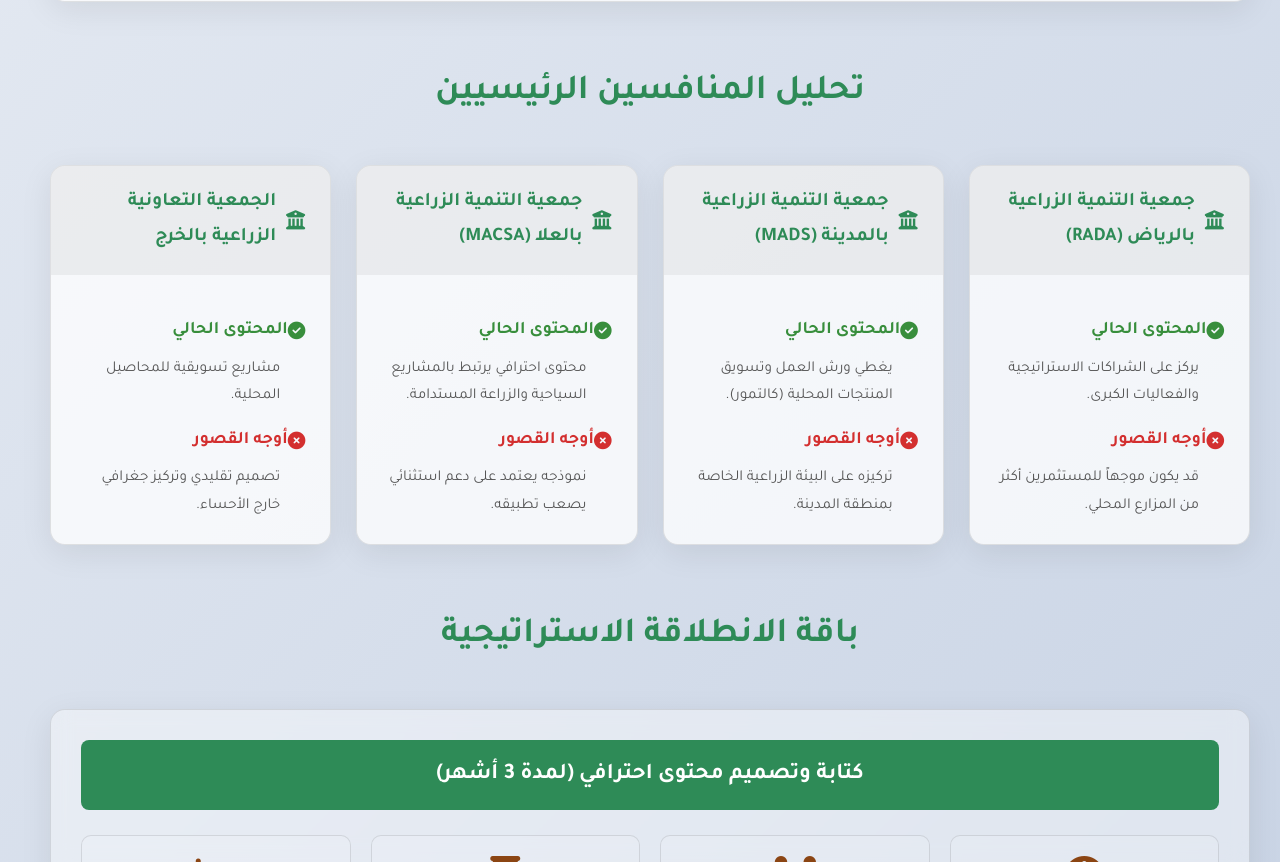
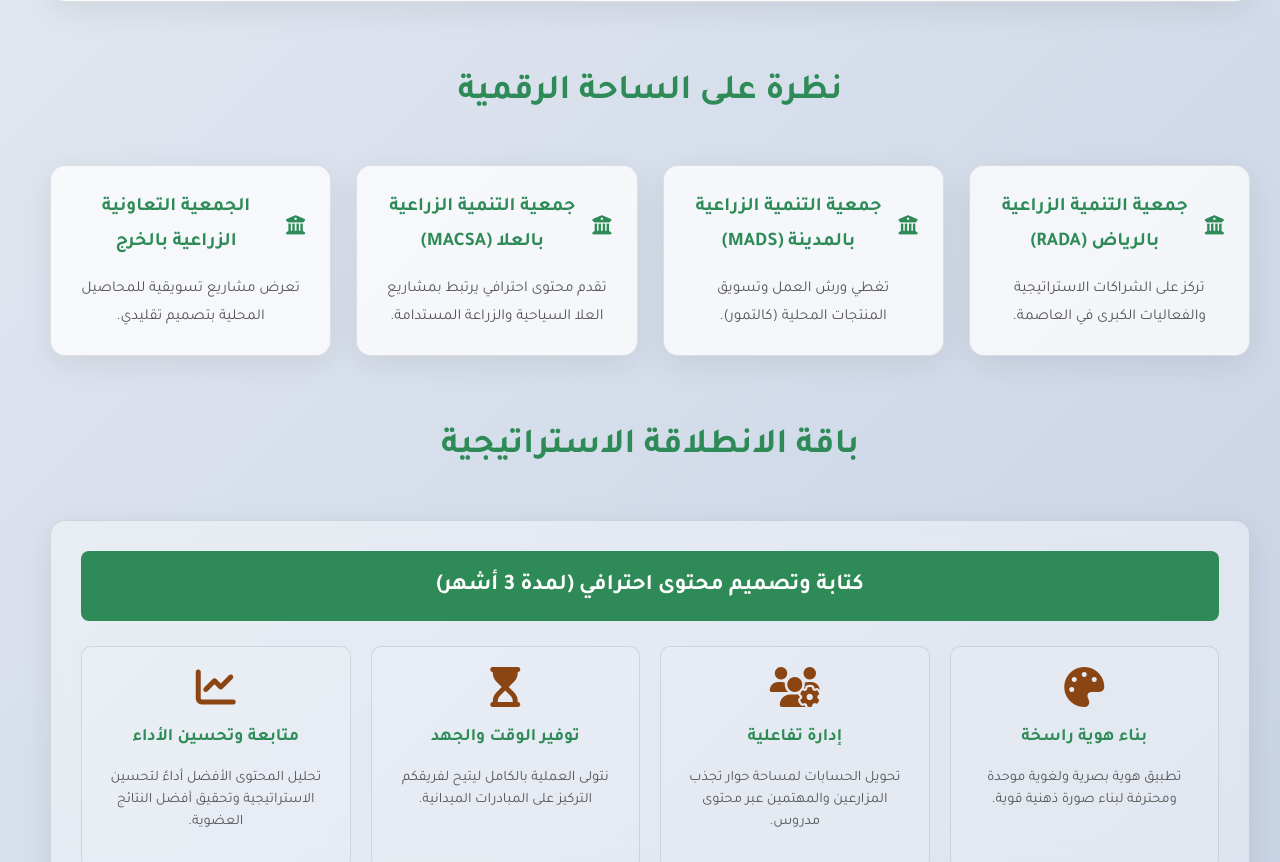
Before and after one commit to abozahran/view, a plain HTML site: page index.html in a window 1280 px wide. Shown: the part 1767-2629 px from the top of the page. Drawn offline with nearby package versions, Linux system fonts and the light colour scheme.

Commit message:
Update index.html

```diff
--- a/index.html
+++ b/index.html
@@ -93,17 +93,15 @@
         .flip-card h3 .fa-solid { font-size: 1.5em; display: block; margin-bottom: 15px; }
 
         /* --- Competitors Section Improved --- */
-        .competitor-card { padding: 0; overflow: hidden; transition: all 0.3s ease; }
+        .competitor-card { padding: 25px; transition: all 0.3s ease; text-align: center; }
         .competitor-card:hover { transform: translateY(-5px); box-shadow: 0 8px 20px var(--shadow-color); }
-        .competitor-card h3 { padding: 20px 25px; margin: 0; background-color: rgba(0,0,0,0.05); color: var(--primary-color); display: flex; align-items: center; font-size: 1.2em; }
-        body.dark-mode .competitor-card h3 { background-color: rgba(255,255,255,0.05); }
+        .competitor-card h3 { color: var(--primary-color); display: flex; align-items: center; justify-content: center; font-size: 1.2em; margin-top: 0; margin-bottom: 15px; }
         .competitor-card h3 .fa-solid { margin-left: 10px; }
-        .competitor-content { padding: 25px; }
-        .competitor-analysis { margin-top: 15px; text-align: right; }
-        .competitor-analysis h4 { margin: 0 0 8px 0; font-size: 1.1em; display: flex; align-items: center; }
-        .competitor-analysis p { margin: 0; padding-right: 25px; font-size: 0.95em; color: var(--text-secondary); }
-        .analysis-content h4 { color: #388E3C; }
-        .analysis-shortcoming h4 { color: #D32F2F; }
+        .competitor-card p {
+            color: var(--text-secondary);
+            font-size: 0.95em;
+            margin: 0;
+        }
 
         .service-title { text-align: center; padding: 15px; background-color: var(--primary-color); color: #fff; font-size: 1.4em; font-weight: bold; border-radius: 8px; margin-bottom: 25px; }
         .features-grid { display: grid; grid-template-columns: repeat(auto-fit, minmax(220px, 1fr)); gap: 20px; margin-top: 20px; }
@@ -170,12 +168,12 @@
         </section>
 
         <section id="competitors" class="section">
-            <h2 class="section-title" data-aos="fade-up">تحليل المنافسين الرئيسيين</h2>
+            <h2 class="section-title" data-aos="fade-up">نظرة على الساحة الرقمية</h2>
             <div class="grid-container">
-                <div class="card competitor-card" data-aos="fade-up" data-aos-delay="100"><h3><i class="fa-solid fa-building-columns"></i> جمعية التنمية الزراعية بالرياض (RADA)</h3><div class="competitor-content"><div class="competitor-analysis analysis-content"><h4><i class="fa-solid fa-circle-check"></i> المحتوى الحالي</h4><p>يركز على الشراكات الاستراتيجية والفعاليات الكبرى.</p></div><div class="competitor-analysis analysis-shortcoming"><h4><i class="fa-solid fa-circle-xmark"></i> أوجه القصور</h4><p>قد يكون موجهاً للمستثمرين أكثر من المزارع المحلي.</p></div></div></div>
-                <div class="card competitor-card" data-aos="fade-up" data-aos-delay="200"><h3><i class="fa-solid fa-building-columns"></i> جمعية التنمية الزراعية بالمدينة (MADS)</h3><div class="competitor-content"><div class="competitor-analysis analysis-content"><h4><i class="fa-solid fa-circle-check"></i> المحتوى الحالي</h4><p>يغطي ورش العمل وتسويق المنتجات المحلية (كالتمور).</p></div><div class="competitor-analysis analysis-shortcoming"><h4><i class="fa-solid fa-circle-xmark"></i> أوجه القصور</h4><p>تركيزه على البيئة الزراعية الخاصة بمنطقة المدينة.</p></div></div></div>
-                <div class="card competitor-card" data-aos="fade-up" data-aos-delay="300"><h3><i class="fa-solid fa-building-columns"></i> جمعية التنمية الزراعية بالعلا (MACSA)</h3><div class="competitor-content"><div class="competitor-analysis analysis-content"><h4><i class="fa-solid fa-circle-check"></i> المحتوى الحالي</h4><p>محتوى احترافي يرتبط بالمشاريع السياحية والزراعة المستدامة.</p></div><div class="competitor-analysis analysis-shortcoming"><h4><i class="fa-solid fa-circle-xmark"></i> أوجه القصور</h4><p>نموذجه يعتمد على دعم استثنائي يصعب تطبيقه.</p></div></div></div>
-                <div class="card competitor-card" data-aos="fade-up" data-aos-delay="400"><h3><i class="fa-solid fa-building-columns"></i> الجمعية التعاونية الزراعية بالخرج</h3><div class="competitor-content"><div class="competitor-analysis analysis-content"><h4><i class="fa-solid fa-circle-check"></i> المحتوى الحالي</h4><p>مشاريع تسويقية للمحاصيل المحلية.</p></div><div class="competitor-analysis analysis-shortcoming"><h4><i class="fa-solid fa-circle-xmark"></i> أوجه القصور</h4><p>تصميم تقليدي وتركيز جغرافي خارج الأحساء.</p></div></div></div>
+                <div class="card competitor-card" data-aos="fade-up" data-aos-delay="100"><h3><i class="fa-solid fa-building-columns"></i> جمعية التنمية الزراعية بالرياض (RADA)</h3><p>تركز على الشراكات الاستراتيجية والفعاليات الكبرى في العاصمة.</p></div>
+                <div class="card competitor-card" data-aos="fade-up" data-aos-delay="200"><h3><i class="fa-solid fa-building-columns"></i> جمعية التنمية الزراعية بالمدينة (MADS)</h3><p>تغطي ورش العمل وتسويق المنتجات المحلية (كالتمور).</p></div>
+                <div class="card competitor-card" data-aos="fade-up" data-aos-delay="300"><h3><i class="fa-solid fa-building-columns"></i> جمعية التنمية الزراعية بالعلا (MACSA)</h3><p>تقدم محتوى احترافي يرتبط بمشاريع العلا السياحية والزراعة المستدامة.</p></div>
+                <div class="card competitor-card" data-aos="fade-up" data-aos-delay="400"><h3><i class="fa-solid fa-building-columns"></i> الجمعية التعاونية الزراعية بالخرج</h3><p>تعرض مشاريع تسويقية للمحاصيل المحلية بتصميم تقليدي.</p></div>
             </div>
         </section>
 
```
